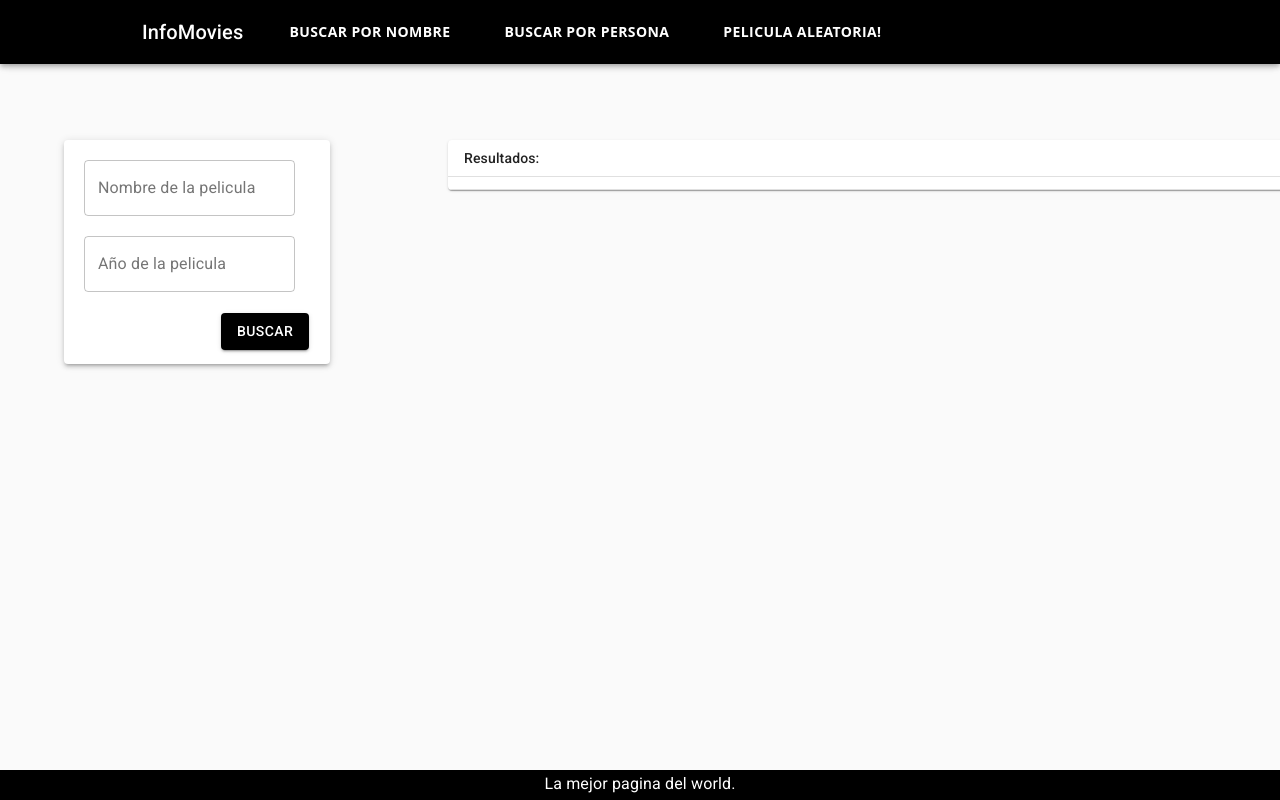
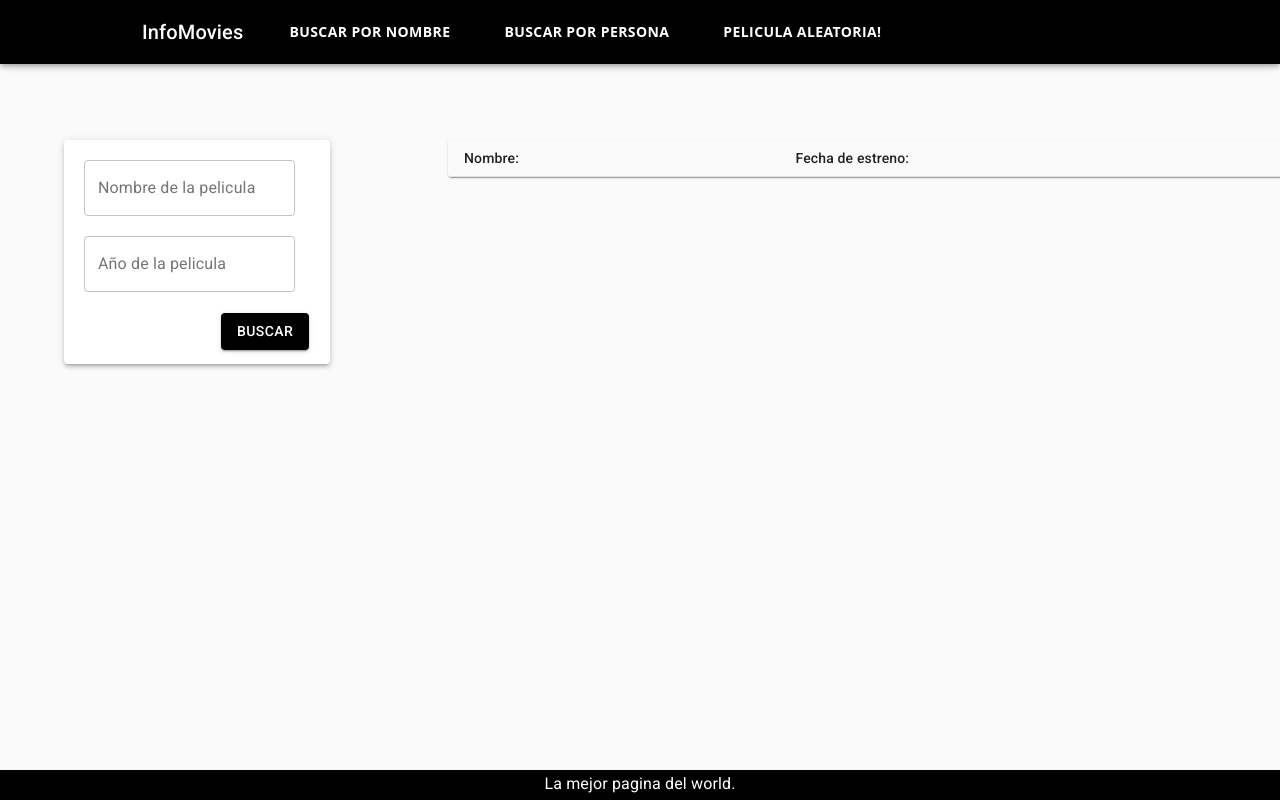
Before and after one commit to leonelmperalta/infoMovies, a React (Create React App) app: page /BusquedaPorNombre in a window 1280 px wide. Built offline with nearby package versions, Linux system fonts and the light colour scheme.

Commit message:
realizada tabla de resultados

```diff
--- a/src/components/BusquedaPorNombre.jsx
+++ b/src/components/BusquedaPorNombre.jsx
@@ -34,6 +34,10 @@ const BusquedaPorNombre = (props) => {
     nombre: "",
     anio: "",
   });
+
+  //State para guardar el resultado de la busqueda
+
+  const [resultadoBusqueda, setResultadoBusqueda] = useState({});
 
   //extraigo los valores nombre y anio
 
@@ -73,6 +77,7 @@ const BusquedaPorNombre = (props) => {
   }
 
   //funcion para consultar la pelicula
+
   async function consultarAPI(nombre, anio) {
 
     var url = "https://api.themoviedb.org/3/search/movie?api_key=2bfde98323b35592c98968f6ac494fc7&language=en-US&query=" +
@@ -103,7 +108,7 @@ const BusquedaPorNombre = (props) => {
     if (resultado.total_results === 0) {
       alert("no encontre nadia");
     } else {
-      console.log(resultado)
+      setResultadoBusqueda(resultado);
     }
   }
 
@@ -138,7 +143,7 @@ const BusquedaPorNombre = (props) => {
         </Button>
       </form>
     </Paper>
-    <ListaDePeliculas />
+    <ListaDePeliculas resultadoBusqueda= {resultadoBusqueda}/>
 
     </Fragment>
   );
--- a/src/components/ListaDePeliculas.jsx
+++ b/src/components/ListaDePeliculas.jsx
@@ -9,31 +9,41 @@ import TableRow from "@material-ui/core/TableRow";
 import Paper from "@material-ui/core/Paper";
 
 const styles = {
-  table: {}
-  ,
   container: {
-      position: "absolute",
-      top: "10em",
-      width: "60em",
-      left: "32em"
-  }
+    position: "absolute",
+    top: "10em",
+    width: "60em",
+    left: "32em",
+    maxHeight: "30em",
+  },
 };
 
 const ListaDePeliculas = (props) => {
   const { classes } = props;
 
+  // extraigo de las props el resultado de la busqueda
+  const {results} = props.resultadoBusqueda;
+
+  // ahora armo el listado para renderizar
+
   return (
     <TableContainer component={Paper} className={classes.container}>
-      <Table className={classes.table} size="small" aria-label="a dense table">
+      <Table stickyHeader size="small" aria-label="a dense table">
         <TableHead>
           <TableRow>
-            <TableCell>Resultados:</TableCell>
+            <TableCell align="left">Nombre:</TableCell>
+            <TableCell align="left">Fecha de estreno: </TableCell>
           </TableRow>
         </TableHead>
-        <TableBody>
-          <TableRow key={"hola"}>
-            <TableCell component="th" scope="row"></TableCell>
-          </TableRow>
+        <TableBody className= {classes.tableBody}>
+        {results === undefined ? null : results.map((pelicula) => (
+            <TableRow key={pelicula.title}>
+              <TableCell component="th" scope="row">
+                {pelicula.title}
+              </TableCell>
+              <TableCell align="left">{pelicula.release_date}</TableCell>
+            </TableRow>
+          ))}
         </TableBody>
       </Table>
     </TableContainer>
```
Also changed, not shown: 1 other file (tests, documents, lock files or other folders).
